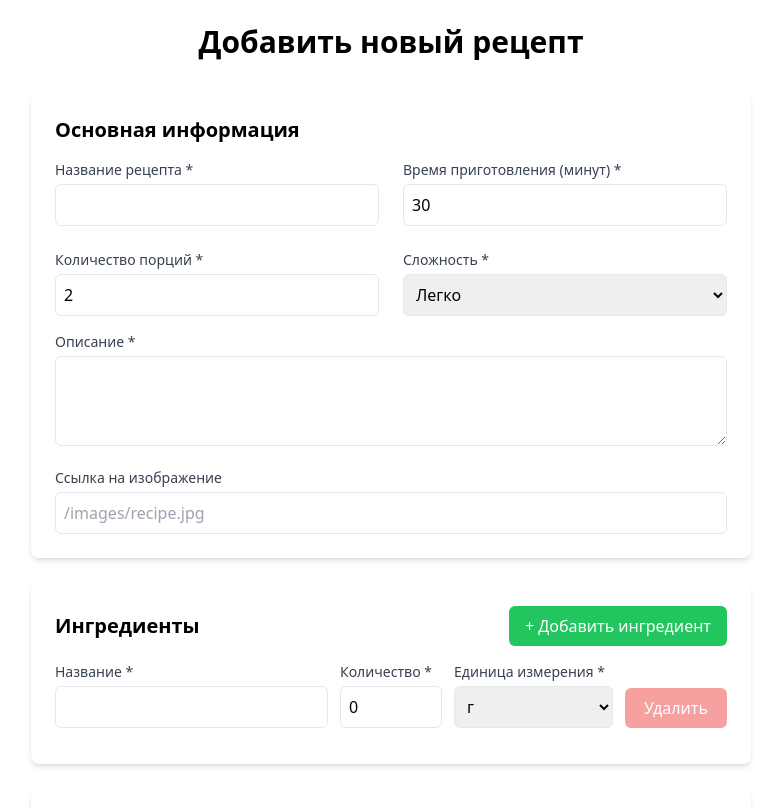
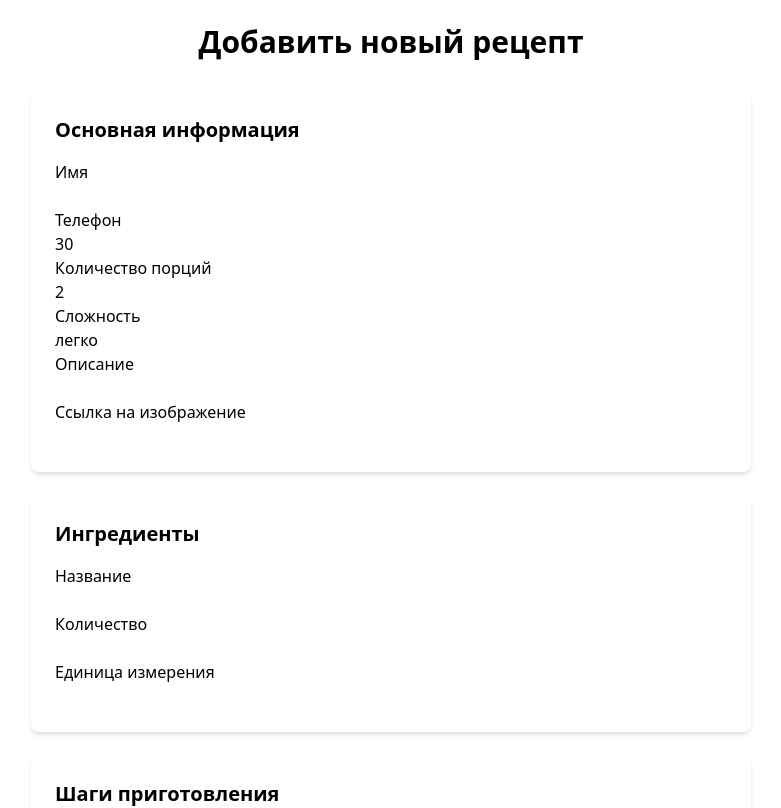
Before and after one commit to d-s-vo/nuxt4-ts-project-cbook, a Nuxt app: page /add-recipe in a window 1280 px wide. Shown: the top 808 px of the page, without its empty margins (249-1030 px from the left). Built offline with nearby package versions, Linux system fonts and the light colour scheme.

Commit message:
создал базу данных для полей формы. Начал создание новой верстки

```diff
--- /dev/null
+++ b/components/formInput.vue
@@ -0,0 +1,15 @@
+<template>
+    <input
+        :type="type"
+        :value="modelValue"
+        class="form-input"
+    />
+</template>
+<script setup lang="ts">
+    defineProps<{
+        modelValue: string;
+        type: string;
+    }>();
+
+    const modelValue = defineModel<string | number>();
+</script>
--- a/pages/add-recipe.vue
+++ b/pages/add-recipe.vue
@@ -3,183 +3,33 @@
     <h1 class="text-3xl font-bold mb-8 text-center">Добавить новый рецепт</h1>
 
     <form @submit.prevent="submitForm" class="space-y-6">
-      <!-- Основная информация -->
-      <div class="bg-white p-6 rounded-lg shadow-md">
-        <h2 class="text-xl font-semibold mb-4">Основная информация</h2>
-
-        <div class="grid grid-cols-1 md:grid-cols-2 gap-6">
-          <div>
-            <label for="title" class="block text-sm font-medium text-gray-700 mb-1">Название рецепта *</label>
-            <input
-              id="title"
-              v-model="form.title"
-              type="text"
-              required
-              class="w-full p-2 border rounded-md focus:ring-2 focus:ring-blue-500 focus:border-transparent"
+      <!-- Разделы формы -->
+      <template
+        v-for="field in formFields"
+        :key="field.type"
+      >
+        <div class="bg-white p-6 rounded-lg shadow-md">
+          <h2 class="text-xl font-semibold mb-4">{{ field.title }}</h2>
+          <div
+            v-if="field?.items?.length"
+            class=""
+          >
+            <template
+              v-for="item in field.items"
+              :key="item.name"
             >
-          </div>
-
-          <div>
-            <label for="cookingTime" class="block text-sm font-medium text-gray-700 mb-1">Время приготовления (минут) *</label>
-            <input
-              id="cookingTime"
-              v-model.number="form.cookingTime"
-              type="number"
-              min="1"
-              required
-              class="w-full p-2 border rounded-md focus:ring-2 focus:ring-blue-500 focus:border-transparent"
-            >
-          </div>
-
-          <div>
-            <label for="servings" class="block text-sm font-medium text-gray-700 mb-1">Количество порций *</label>
-            <input
-              id="servings"
-              v-model.number="form.servings"
-              type="number"
-              min="1"
-              required
-              class="w-full p-2 border rounded-md focus:ring-2 focus:ring-blue-500 focus:border-transparent"
-            >
-          </div>
-
-          <div>
-            <label for="difficulty" class="block text-sm font-medium text-gray-700 mb-1">Сложность *</label>
-            <select
-              id="difficulty"
-              v-model="form.difficulty"
-              required
-              class="w-full p-2 border rounded-md focus:ring-2 focus:ring-blue-500 focus:border-transparent"
-            >
-              <option value="легко">Легко</option>
-              <option value="средне">Средне</option>
-              <option value="сложно">Сложно</option>
-            </select>
+             <div>
+              <div>{{ item.title }}</div>
+              <form-input
+                v-model="form[item.name]"
+                :type="item.type"
+              />
+             </div>
+            </template>
           </div>
         </div>
+      </template>
 
-        <div class="mt-4">
-          <label for="description" class="block text-sm font-medium text-gray-700 mb-1">Описание *</label>
-          <textarea
-            id="description"
-            v-model="form.description"
-            rows="3"
-            required
-            class="w-full p-2 border rounded-md focus:ring-2 focus:ring-blue-500 focus:border-transparent"
-          ></textarea>
-        </div>
-
-        <div class="mt-4">
-          <label for="imageUrl" class="block text-sm font-medium text-gray-700 mb-1">Ссылка на изображение</label>
-          <input
-            id="imageUrl"
-            v-model="form.imageUrl"
-            type="text"
-            placeholder="/images/recipe.jpg"
-            class="w-full p-2 border rounded-md focus:ring-2 focus:ring-blue-500 focus:border-transparent"
-          >
-        </div>
-      </div>
-
-      <!-- Ингредиенты -->
-      <div class="bg-white p-6 rounded-lg shadow-md">
-        <div class="flex justify-between items-center mb-4">
-          <h2 class="text-xl font-semibold">Ингредиенты</h2>
-          <button
-            type="button"
-            @click="addIngredient"
-            class="px-4 py-2 bg-green-500 text-white rounded-md hover:bg-green-600 transition-colors"
-          >
-            + Добавить ингредиент
-          </button>
-        </div>
-
-        <div v-for="(ingredient, index) in form.ingredients" :key="index" class="grid grid-cols-12 gap-3 mb-3 items-end">
-          <div class="col-span-5">
-            <label :for="'ingredient-name-' + index" class="block text-sm font-medium text-gray-700 mb-1">Название *</label>
-            <input
-              :id="'ingredient-name-' + index"
-              v-model="ingredient.name"
-              type="text"
-              required
-              class="w-full p-2 border rounded-md focus:ring-2 focus:ring-blue-500 focus:border-transparent"
-            >
-          </div>
-
-          <div class="col-span-2">
-            <label :for="'ingredient-quantity-' + index" class="block text-sm font-medium text-gray-700 mb-1">Количество *</label>
-            <input
-              :id="'ingredient-quantity-' + index"
-              v-model.number="ingredient.quantity"
-              type="number"
-              step="0.01"
-              min="0"
-              required
-              class="w-full p-2 border rounded-md focus:ring-2 focus:ring-blue-500 focus:border-transparent"
-            >
-          </div>
-
-          <div class="col-span-3">
-            <label :for="'ingredient-unit-' + index" class="block text-sm font-medium text-gray-700 mb-1">Единица измерения *</label>
-            <select
-              :id="'ingredient-unit-' + index"
-              v-model="ingredient.unit"
-              required
-              class="w-full p-2 border rounded-md focus:ring-2 focus:ring-blue-500 focus:border-transparent"
-            >
-              <option v-for="unit in units" :key="unit" :value="unit">{{ unit }}</option>
-            </select>
-          </div>
-
-          <div class="col-span-2">
-            <button
-              type="button"
-              @click="removeIngredient(index)"
-              class="w-full p-2 bg-red-500 text-white rounded-md hover:bg-red-600 transition-colors"
-              :disabled="form.ingredients.length <= 1"
-              :class="{ 'opacity-50 cursor-not-allowed': form.ingredients.length <= 1 }"
-            >
-              Удалить
-            </button>
-          </div>
-        </div>
-      </div>
-
-      <!-- Шаги приготовления -->
-      <div class="bg-white p-6 rounded-lg shadow-md">
-        <div class="flex justify-between items-center mb-4">
-          <h2 class="text-xl font-semibold">Шаги приготовления</h2>
-          <button
-            type="button"
-            @click="addStep"
-            class="px-4 py-2 bg-green-500 text-white rounded-md hover:bg-green-600 transition-colors"
-          >
-            + Добавить шаг
-          </button>
-        </div>
-
-        <div v-for="(step, index) in form.steps" :key="'step-' + index" class="mb-4">
-          <label :for="'step-' + index" class="block text-sm font-medium text-gray-700 mb-1">Шаг {{ index + 1 }} *</label>
-          <div class="flex gap-2">
-            <textarea
-              :id="'step-' + index"
-              v-model="form.steps[index]"
-              rows="2"
-              required
-              class="flex-1 p-2 border rounded-md focus:ring-2 focus:ring-blue-500 focus:border-transparent"
-            ></textarea>
-            <button
-              type="button"
-              @click="removeStep(index)"
-              class="p-2 bg-red-500 text-white rounded-md hover:bg-red-600 transition-colors self-end"
-              :disabled="form.steps.length <= 1"
-              :class="{ 'opacity-50 cursor-not-allowed': form.steps.length <= 1 }"
-            >
-              Удалить
-            </button>
-          </div>
-        </div>
-      </div>
 
       <!-- Кнопки формы -->
       <div class="flex justify-end space-x-4">
@@ -214,6 +64,102 @@ const { addRecipe } = useRecipes();
 
 const units: Unit[] = ['г', 'кг', 'мл', 'л', 'шт', 'ст.л.', 'ч.л.', 'по вкусу'];
 const isSubmitting = ref(false);
+
+const formFields = [
+  {
+    "title": "Основная информация",
+    "type": "main",
+    "items": [
+        {
+            "type": "text",
+            "name": "title",
+            "title": "Имя",
+            "required": true
+        },
+        {
+            "type": "number",
+            "name": "cookingTime",
+            "title": "Телефон",
+            "required": true
+        },
+        {
+            "type": "number",
+            "name": "servings",
+            "title": "Количество порций",
+            "required": true
+        },
+        {
+            "type": "select",
+            "name": "difficulty",
+            "title": "Сложность",
+            "options": [
+                {
+                    "value": "легко",
+                    "title": "Легкая"
+                },
+                {
+                    "value": "средне",
+                    "title": "Средняя"
+                },
+                {
+                    "value": "сложно",
+                    "title": "Сложная"
+                }
+            ],
+            "required": true
+        },
+        {
+            "type": "textarea",
+            "name": "description",
+            "title": "Описание",
+            "required": true
+        },
+        {
+            "type": "text",
+            "name": "imageUrl",
+            "title": "Ссылка на изображение",
+            "required": true
+        }
+    ]
+  },
+  {
+    "title": "Ингредиенты",
+    "type": "ingredients",
+    "items": [
+        {
+            "type": "text",
+            "name": "name",
+            "title": "Название",
+            "required": true
+        },
+        {
+            "type": "number",
+            "name": "quantity",
+            "title": "Количество",
+            "required": true
+        },
+        {
+            "type": "select",
+            "name": "unit",
+            "title": "Единица измерения",
+            "options": units,
+            "required": true
+        }
+    ]
+  },
+  {
+    "title": "Шаги приготовления",
+    "type": "steps",
+    "items": [
+        {
+            "type": "textarea",
+            "name": "name",
+            "title": "Шаг",
+            "required": true
+        }
+    ]
+  }
+]
 
 const form = ref<Omit<Recipe, 'id'>>({
   title: '',
```
